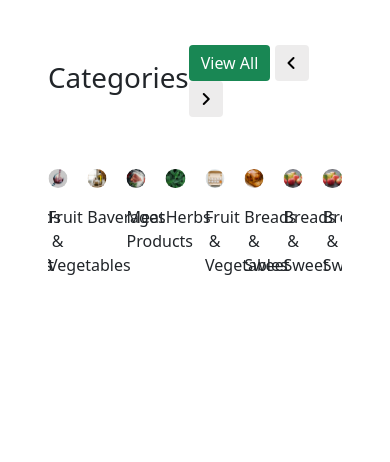
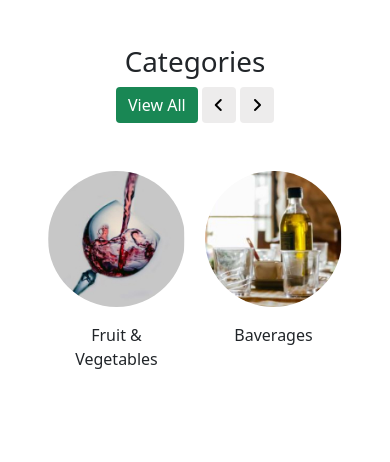
Before and after one commit to CHEASENGHOUR/vegie_shop, a plain HTML site: page index.html in a window 390 px wide. Shown: the part 1401-1863 px from the top of the page. After the commit the page ends 1836 px from the top, so only its background shows below. Drawn offline with nearby package versions, Linux system fonts and the light colour scheme.

Commit message:
breakpoints

```diff
--- a/index.html
+++ b/index.html
@@ -297,8 +297,8 @@
       </div>
     </div>
     <div class="px-5 d-block d-sm-flex" id="intro-box">
-      <div id="Fresh" class="d-block d-md-flex gap-5 p-3 bg-success text-white text-center text-md-start">
-        <div class=" mt-3">
+      <div id="Fresh" class="d-block d-lg-flex gap-5 p-3 bg-success text-white text-center text-lg-start">
+        <div class="mt-3">
           <i class="fa-solid fa-recycle" style="font-size: 50px;"></i>
         </div>
         <div class="">
@@ -306,7 +306,7 @@
           <p>Lorem ipsum dolor sit amet, consectetur adipi elit.</p>
         </div>
       </div>
-      <div id="Organic" class="d-block d-md-flex gap-5 p-3 text-white  text-center text-md-start"
+      <div id="Organic" class="d-block d-lg-flex gap-5 p-3 text-white  text-center text-lg-start"
         style="background-color: rgb(6, 43, 6);">
         <div class="mt-3">
           <i class="fa-solid fa-recycle" style="font-size: 50px;"></i>
@@ -316,7 +316,7 @@
           <p>Lorem ipsum dolor sit amet, consectetur adipi elit.</p>
         </div>
       </div>
-      <div id="delivery" class="d-block d-md-flex gap-5 p-3 text-white  text-center text-md-start"
+      <div id="delivery" class="d-block d-lg-flex gap-5 p-3 text-white  text-center text-lg-start"
         style="background-color: rgb(233, 119, 12);">
         <div class="mt-3">
           <i class="fa-solid fa-recycle" style="font-size: 50px;"></i>
@@ -330,7 +330,7 @@
   </main>
 
   <section id="categories" class="px-5 mt-5 container-fluid">
-    <div id="text" class="d-flex justify-content-between align-items-center">
+    <div id="text" class="d-block text-center d-sm-flex justify-content-between align-items-center">
       <h1>Categories</h1>
       <div id="btn">
         <button id="btn-view" class="bg-success text-white">View All</button>
@@ -338,7 +338,7 @@
         <button id="btn-next"><i class="fa-solid fa-angle-right"></i></button>
       </div>
     </div>
-    <div id="list-categories" class="swiper mt-5">
+    <div id="list-categories" class="swiper my-5">
       <div class="swiper-wrapper">
         <!-- Slides -->
         <div class="swiper-slide">
--- a/scripts.js
+++ b/scripts.js
@@ -11,7 +11,25 @@ const swiper = new Swiper('.swiper', {
     delay: 1000,
   },
   spaceBetween: 20,
-  slidesPerView: 8,
+  slidesPerView: 2,
+  breakpoints: {
+    1400: {
+      spaceBetween: 20,
+      slidesPerView: 8,
+    },
+    1200: {
+      spaceBetween: 20,
+      slidesPerView: 6
+    },
+    992: {
+      spaceBetween: 20,
+      slidesPerView: 5,
+    },
+    768: {
+      spaceBetween: 20,
+      slidesPerView: 3,
+    },
+  },
   navigation: {
     nextEl: '#btn-next',
     prevEl: '#btn-prev',
--- a/styles.css
+++ b/styles.css
@@ -108,7 +108,7 @@
 
 #list-categories{
   width: 100%;
-  height: 300px;
+  /* height: 300px; */
 }
 @media (min-width: 992px) {
   /* #intro{
```
